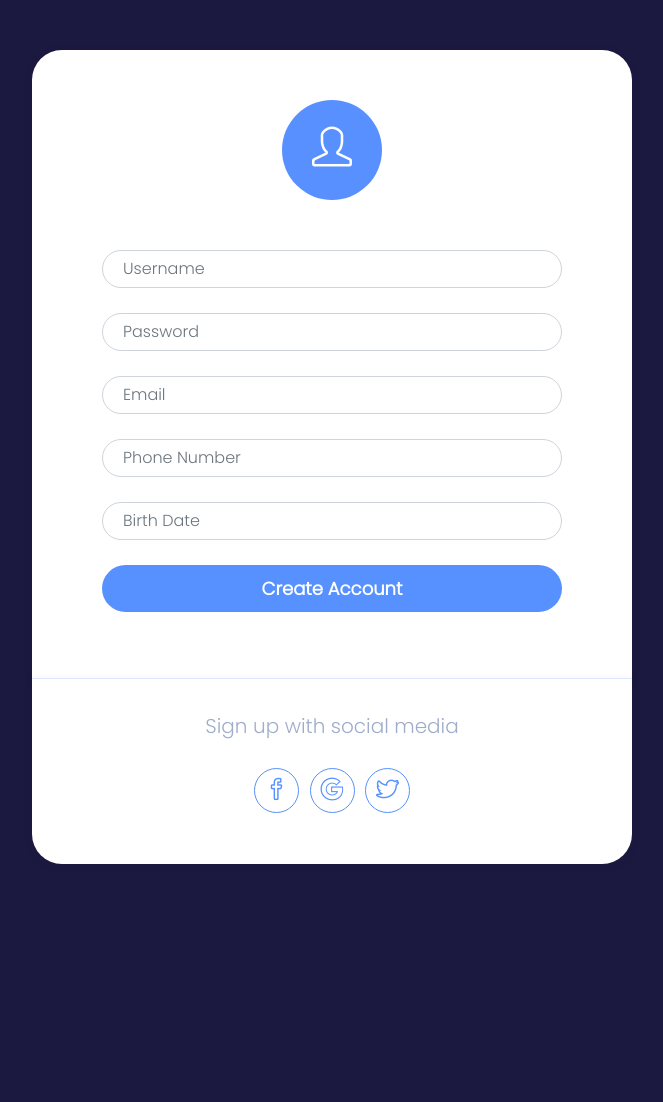
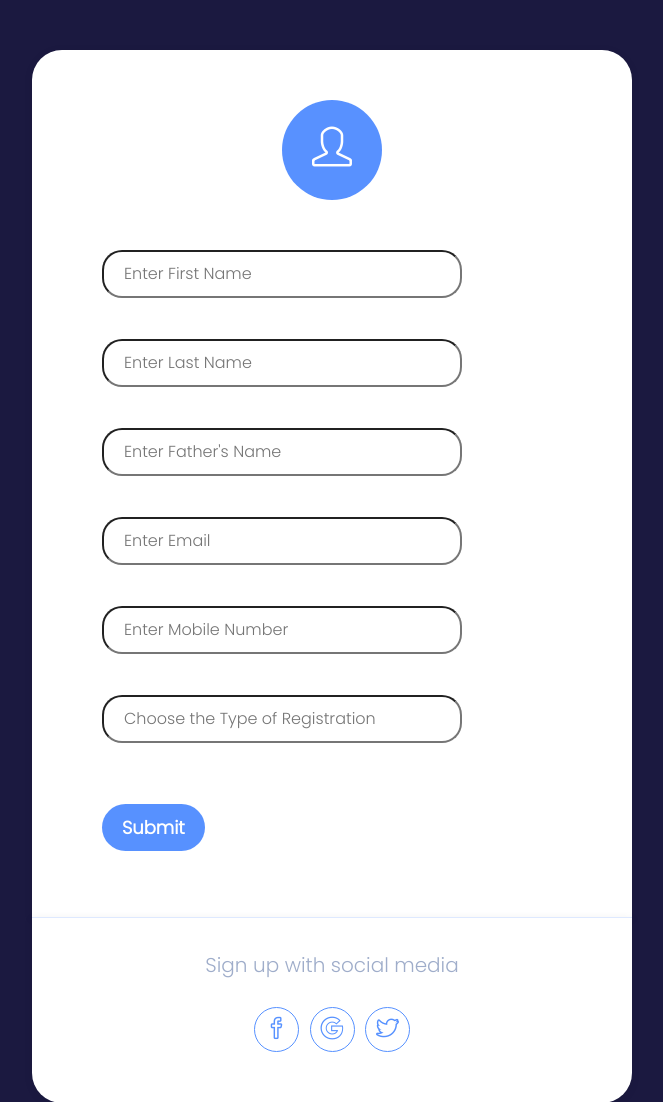
Before and after one commit to thewolfcommander/learn.rightbros.co, a Django app: page /enroll/step-1/ in a window 1280 px wide. Shown: the part 63-1165 px from the top of the page, without its empty margins (308-971 px from the left). Before the commit the page ends 927 px from the top, so only its background shows below. Run offline with Django 3.2, Linux system fonts and the light colour scheme; some libraries are stand-ins or nearby versions.

Commit message:
Form Rendering

```diff
--- a/contact/forms.py
+++ b/contact/forms.py
@@ -2,13 +2,12 @@
 from contact.models import EnrollForDemo
 
 class EnrollForDemoForm(forms.ModelForm):
-    first_name = forms.CharField(widget=forms.(attrs={'class': 'form-control', 'class': 'item'}))
-    last_name = forms.CharField(widget=forms.TextInput(attrs={'class': 'form-control', 'class': 'item'}))
-    father_name = forms.CharField(widget=forms.TextInput(attrs={'class': 'form-control', 'class': 'item'}))
-    mobile_number = forms.CharField(widget=forms.TextInput(attrs={'class': 'form-control', 'class': 'item'}))
-    email = forms.EmailField(widget=forms.EmailInput(attrs={'class': 'form-control', 'class': 'item'}))
-    student = forms.ChoiceField(widget=forms.Select(attrs={'class': 'form-control', 'class': 'item'}))
-    about = forms.CharField(widget=forms.Textarea(attrs={'class': 'form-control', 'class': 'item'}))
+    first_name = forms.CharField(widget=forms.TextInput(attrs={'class': 'form-control', 'class': 'item', 'placeholder': 'Enter First Name'}))
+    last_name = forms.CharField(widget=forms.TextInput(attrs={'class': 'form-control', 'class': 'item', 'placeholder': 'Enter Last Name'}))
+    father_name = forms.CharField(widget=forms.TextInput(attrs={'class': 'form-control', 'class': 'item', 'placeholder': 'Enter Father\'s Name'}))
+    mobile_number = forms.CharField(widget=forms.TextInput(attrs={'class': 'form-control', 'class': 'item', 'placeholder': 'Enter Mobile Number'}))
+    email = forms.EmailField(widget=forms.EmailInput(attrs={'class': 'form-control', 'class': 'item', 'placeholder': 'Enter Email'}))
+    student = forms.ChoiceField(widget=forms.TextInput(attrs={'class': 'form-control', 'class': 'item', 'placeholder': 'Choose the Type of Registration'}))
     class Meta:
         model = EnrollForDemo
-        fields = ['first_name', 'last_name', 'father_name', 'email', 'mobile_number', 'student', 'about']
+        fields = ['first_name', 'last_name', 'father_name', 'email', 'mobile_number', 'student']
--- a/contact/models.py
+++ b/contact/models.py
@@ -17,7 +17,6 @@
     father_name = models.CharField(max_length=255, null=True)
     mobile_number = models.CharField(max_length=10, null=True)
     student = models.CharField(max_length=124, null=True, choices=STUDENT_CHOICES, default="school")
-    about = models.TextField(null=True)
     timestamp = models.DateTimeField(auto_now_add=True)
     updated = models.DateTimeField(auto_now=True)
     is_approved = models.BooleanField(default=False)
--- a/contact/views.py
+++ b/contact/views.py
@@ -1,4 +1,6 @@
 from django.shortcuts import render
+
+from contact.forms import EnrollForDemoForm
 
 # Create your views here.
 def home(request):
@@ -7,7 +9,20 @@
 
 
 def enroll(request):
-    context = {}
+    if request.method == 'POST':
+        form = EnrollForDemoForm(request.POST or None)
+        if form.is_valid():
+            enroll = form.save(commit=False)
+            enroll.save()
+            return redirect('contact:social')
+
+        else:
+            return redirect('contact:enroll')
+    else:
+        form = EnrollForDemoForm()
+    context = {
+        'form': form
+    }
     return render(request, 'contact/enroll.html', context)
 
 
--- a/requirements.txt
+++ b/requirements.txt
@@ -1,6 +1,7 @@
 asgiref==3.2.7
 dj-database-url==0.5.0
 Django==3.0.5
+django-crispy-forms==1.9.0
 gunicorn==20.0.4
 Pillow==7.1.1
 psycopg2-binary==2.8.4
--- a/templates/contact/enroll.html
+++ b/templates/contact/enroll.html
@@ -12,27 +12,18 @@
 {% block content %}
 <div class="registration-form">
 
-    <form>
+    <form action="{% url 'contact:social' %}" method="POST">
+        {% csrf_token %}
         <div class="form-icon">
             <span><i class="icon icon-user"></i></span>
         </div>
+        {% for field in form %}
         <div class="form-group">
-            <input type="text" class="form-control item" id="username" placeholder="Username">
+            {{ field }}
         </div>
+        {% endfor %}
         <div class="form-group">
-            <input type="password" class="form-control item" id="password" placeholder="Password">
-        </div>
-        <div class="form-group">
-            <input type="text" class="form-control item" id="email" placeholder="Email">
-        </div>
-        <div class="form-group">
-            <input type="text" class="form-control item" id="phone-number" placeholder="Phone Number">
-        </div>
-        <div class="form-group">
-            <input type="text" class="form-control item" id="birth-date" placeholder="Birth Date">
-        </div>
-        <div class="form-group">
-            <button type="button" class="btn btn-block create-account">Create Account</button>
+            <button class="btn btn-primary create-account" type="submit">Submit</button>
         </div>
     </form>
     <div class="social-media">
```
Also changed, not shown: contact/migrations/0003_remove_enrollfordemo_about.py (added).
